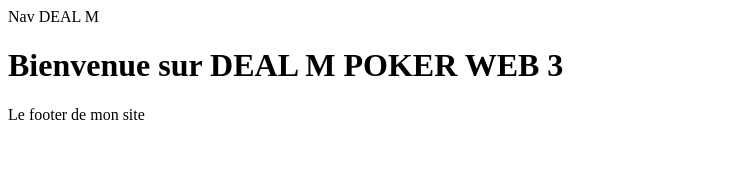
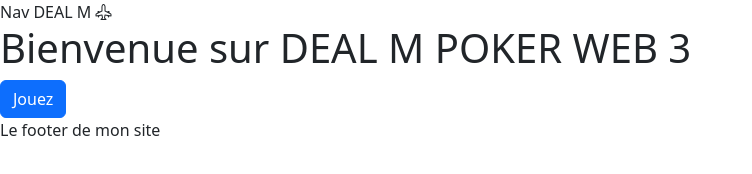
Before and after one commit to TITANFRDEALM/DeaLMpoker, a website with bundled scripts: page index.html in a window 1280 px wide. Shown: the whole page, without its empty margins (0-752 px from the left). Built offline with nearby package versions, Linux system fonts and the light colour scheme; files whose address does not match are found by name.

Commit message:
Install  Bootstrap

```diff
--- a/Pages/home.html
+++ b/Pages/home.html
@@ -1 +1,3 @@
 <h1>Bienvenue sur DEAL M POKER WEB 3</h1>
+
+<button class="btn btn-primary">Jouez</button>
--- a/index.html
+++ b/index.html
@@ -3,11 +3,16 @@
 <head>
     <meta charset="UTF-8">
     <meta name="viewport" content="width=device-width, initial-scale=1.0">
+
+    <link rel="stylesheet" href="node_modules/bootstrap/dist/css/bootstrap.min.css">
+    <link rel="stylesheet" href="node_modules/bootstrap-icons/font/bootstrap-icons.css">
+    <link rel="stylesheet" href="styles/main.scss">
+
     <title>Document</title>
 </head>
 <body>
 
-    <header>Nav DEAL M</header>
+    <header>Nav DEAL M <i class="bi bi-airplane-engines"></i></header>
 
     <main id="main-page">
         <!-- Le contenu de la page sera injecté ici-->
@@ -16,6 +21,7 @@
     <footer>Le footer de mon site</footer>
 
     <script type="module" src="Router/Router.js"></script>
+    <script src="node_modules/bootstrap/dist/js/bootstrap.bundle.min.js"></script>
 
 </body>
 </html>
--- /dev/null
+++ b/package.json
@@ -0,0 +1,6 @@
+{
+  "dependencies": {
+    "bootstrap": "^5.3.3",
+    "bootstrap-icons": "^1.11.3"
+  }
+}
```
Also changed, not shown: 2 other files.
